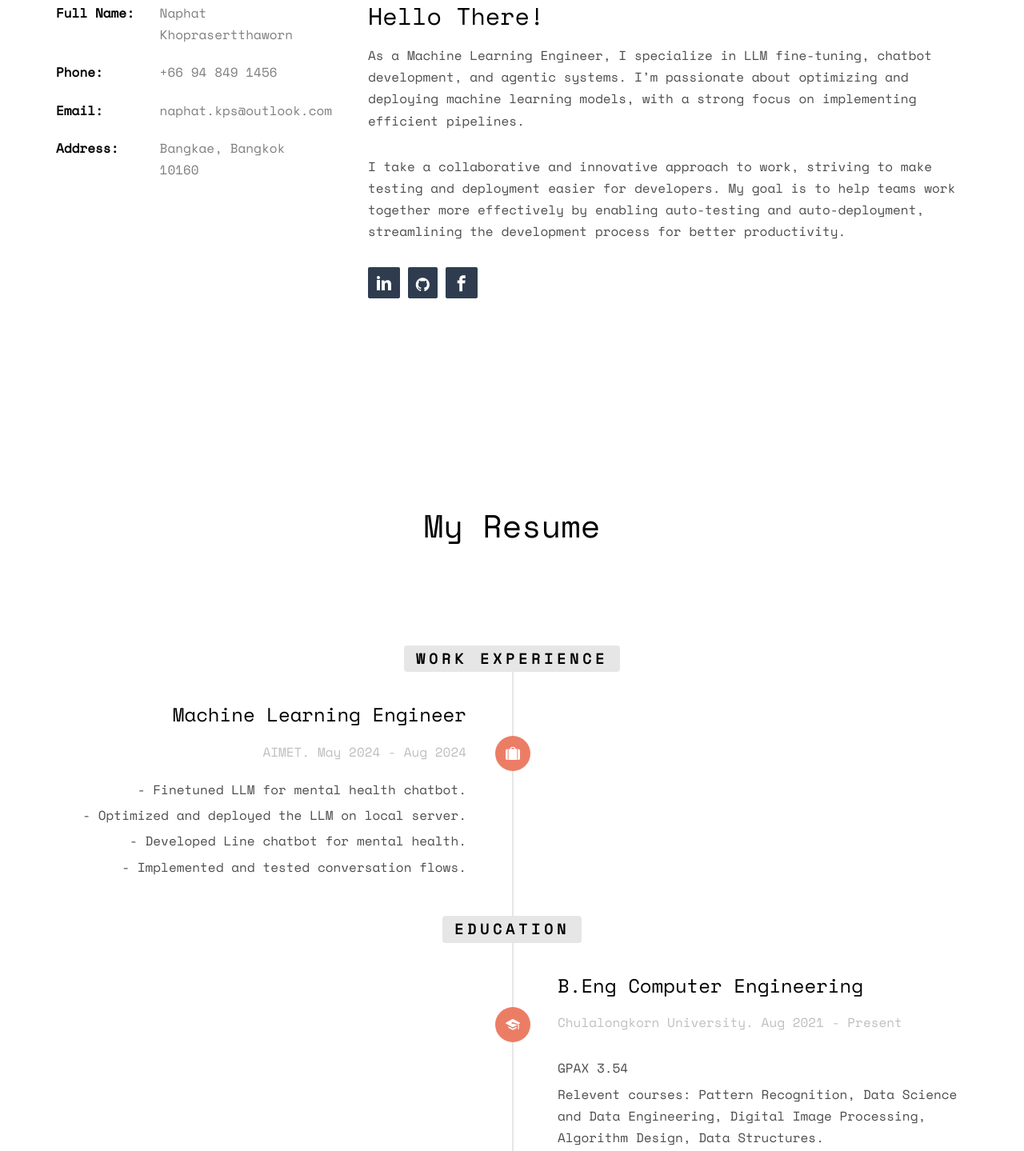
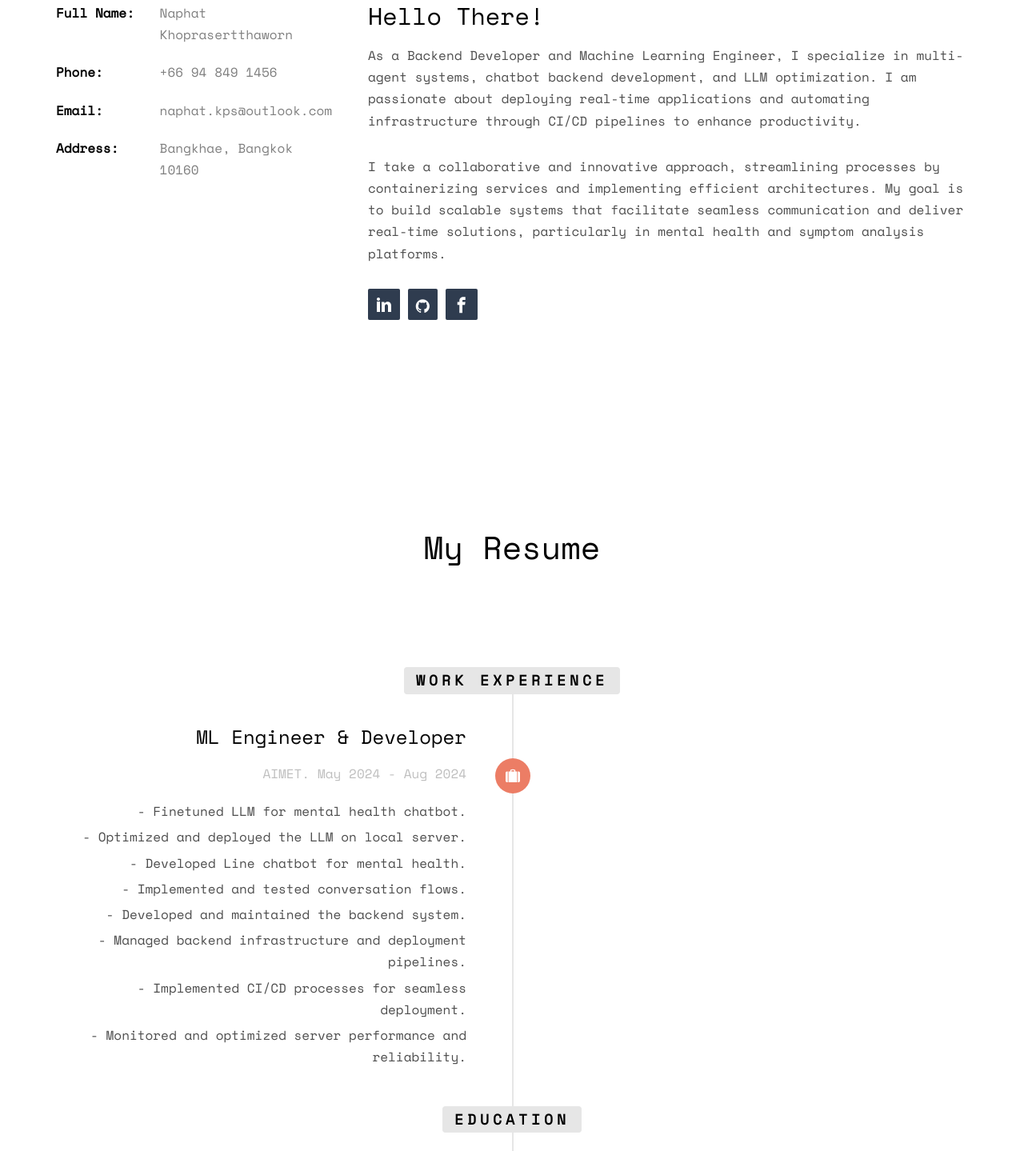
Before and after one commit to naphatkps/portfolio, a plain HTML site: page index.html in a window 1280 px wide. Shown: the part 1069-2508 px from the top of the page at 80% size. Drawn offline with nearby package versions, Linux system fonts and the light colour scheme; files whose address does not match are found by name.

Commit message:
add backend

```diff
--- a/index.html
+++ b/index.html
@@ -3,7 +3,7 @@
 	<head>
 	<meta charset="utf-8">
 	<meta http-equiv="X-UA-Compatible" content="IE=edge">
-	<title>Naphat - Machine Learning Engineer</title>
+	<title>Naphat - Portfolio</title>
 	<meta name="viewport" content="width=device-width, initial-scale=1">
 	<meta name="description" content="Free HTML5 Website Template by freehtml5.co" />
 	<meta name="keywords" content="free website templates, free html5, free template, free bootstrap, free website template, html5, css3, mobile first, responsive" />
@@ -71,7 +71,7 @@
 						<div class="display-tc js-fullheight animate-box" data-animate-effect="fadeIn">
 							<div class="profile-thumb" style="background: url(images/user-3.jpg);"></div>
 							<h1><span>Naphat</span></h1>
-							<h3><span>Machine Learning Engineer</span></h3>
+							<h3><span>Backend Engineer, DevOps, ML Engineer</span></h3>
 							<p>
 								<ul class="fh5co-social-icons">
 									<!-- <li><a href="#"><i class="icon-twitter2"></i></a></li> -->
@@ -102,13 +102,13 @@
 						<li><span class="first-block">Phone:</span><span class="second-block">+66 94 849 1456</span></li>
 						<li><span class="first-block">Email:</span><span class="second-block">naphat.kps@outlook.com</span></li>
 						<!-- <li><span class="first-block">Website:</span><span class="second-block">www.yoursite.com</span></li> -->
-						<li><span class="first-block">Address:</span><span class="second-block">Bangkae, Bangkok 10160</span></li>
+						<li><span class="first-block">Address:</span><span class="second-block">Bangkhae, Bangkok 10160</span></li>
 					</ul>
 				</div>
 				<div class="col-md-8">
 					<h2>Hello There!</h2>
-					<p>As a Machine Learning Engineer, I specialize in LLM fine-tuning, chatbot development, and agentic systems. I’m passionate about optimizing and deploying machine learning models, with a strong focus on implementing efficient pipelines.</p>
-					<p>I take a collaborative and innovative approach to work, striving to make testing and deployment easier for developers. My goal is to help teams work together more effectively by enabling auto-testing and auto-deployment, streamlining the development process for better productivity.</p>
+					<p>As a Backend Developer and Machine Learning Engineer, I specialize in multi-agent systems, chatbot backend development, and LLM optimization. I am passionate about deploying real-time applications and automating infrastructure through CI/CD pipelines to enhance productivity.</p>
+					<p>I take a collaborative and innovative approach, streamlining processes by containerizing services and implementing efficient architectures. My goal is to build scalable systems that facilitate seamless communication and deliver real-time solutions, particularly in mental health and symptom analysis platforms.</p>
 					<p>
 						<ul class="fh5co-social-icons">
 							<!-- <li><a href="#"><i class="icon-twitter2"></i></a></li> -->
@@ -139,7 +139,7 @@
 							<div class="timeline-badge"><i class="icon-suitcase"></i></div>
 							<div class="timeline-panel">
 								<div class="timeline-heading">
-									<h3 class="timeline-title">Machine Learning Engineer</h3>
+									<h3 class="timeline-title">ML Engineer & Developer</h3>
 									<span class="company">AIMET. May 2024 - Aug 2024</span>
 								</div>
 								<div class="timeline-body">
@@ -147,6 +147,10 @@
 									<p>- Optimized and deployed the LLM on local server.</p>
 									<p>- Developed Line chatbot for mental health.</p>
 									<p>- Implemented and tested conversation flows.</p>
+									<p>- Developed and maintained the backend system.</p>
+									<p>- Managed backend infrastructure and deployment pipelines.</p>
+									<p>- Implemented CI/CD processes for seamless deployment.</p>
+									<p>- Monitored and optimized server performance and reliability.</p>
 								</div>
 							</div>
 						</li>
@@ -446,9 +450,10 @@
 					<a href="https://aimet.tech/en/all-projects/dmind/" class="work" style="background-image: url(images/portfolio-1.jpg);">
 						<div class="desc">
 							<h3>DmindLLM</h3>
+							<span>Backend engineer</span>
+							<span>DevOps</span>
+							<span>ML engineer</span>
 							<span>LLMOps</span>
-							<span>ML engineer</span>
-							<span>Data Scientist</span>
 						</div>
 					</a>
 				</div>
```
